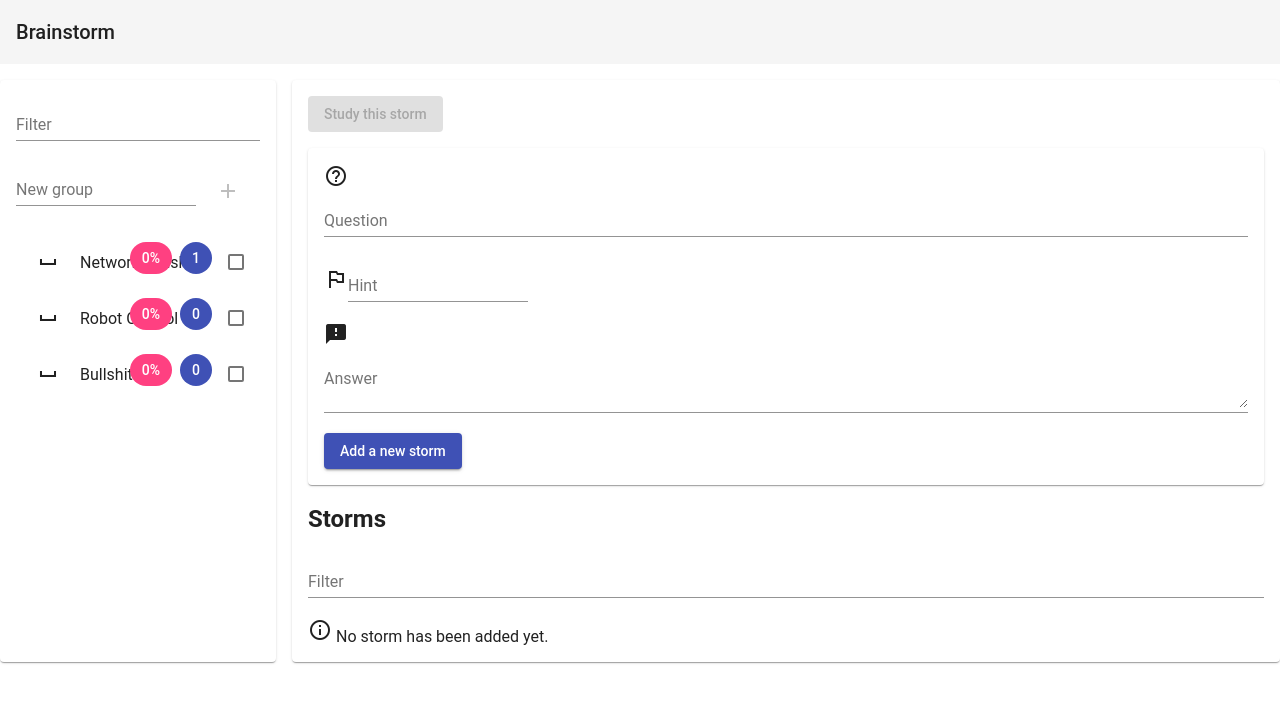
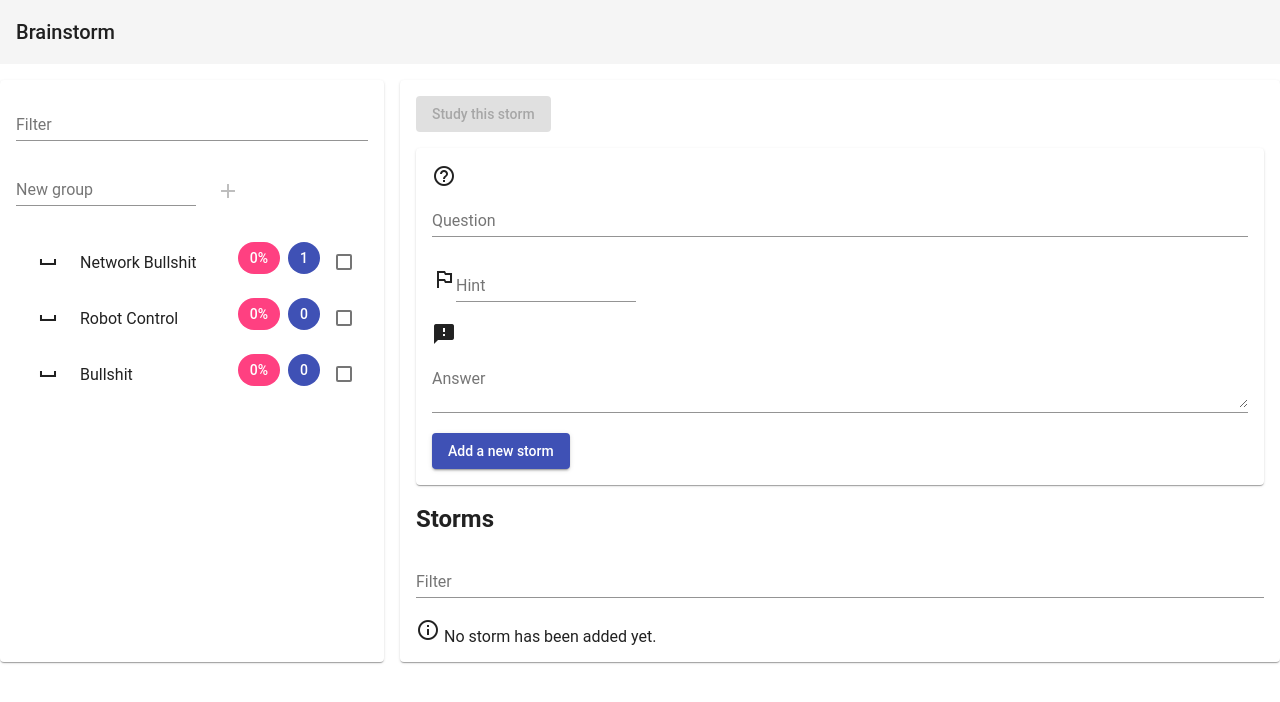
Before and after one commit to valicsek/brainstorm, an Angular app: page /dashboard in a window 1280 px wide. Shown: the top 702 px of the page. Built offline with nearby package versions, Linux system fonts and the light colour scheme.

Commit message:
Modify the layout of dashboard

```diff
--- a/src/app/modules/dashboard/pages/dashboard.component.html
+++ b/src/app/modules/dashboard/pages/dashboard.component.html
@@ -1,7 +1,7 @@
 <mat-toolbar>Brainstorm</mat-toolbar>
 <div fxLayout="row" fxLayoutAlign="stretch" fxLayoutGap="1em">
 
-  <mat-card>
+  <mat-card fxFlex="30">
     <div>
       <mat-form-field class="full-width">
         <input id="groupFilter" matInput placeholder="Filter" (input)="onGroupFilterInputChanged($event)">
```
